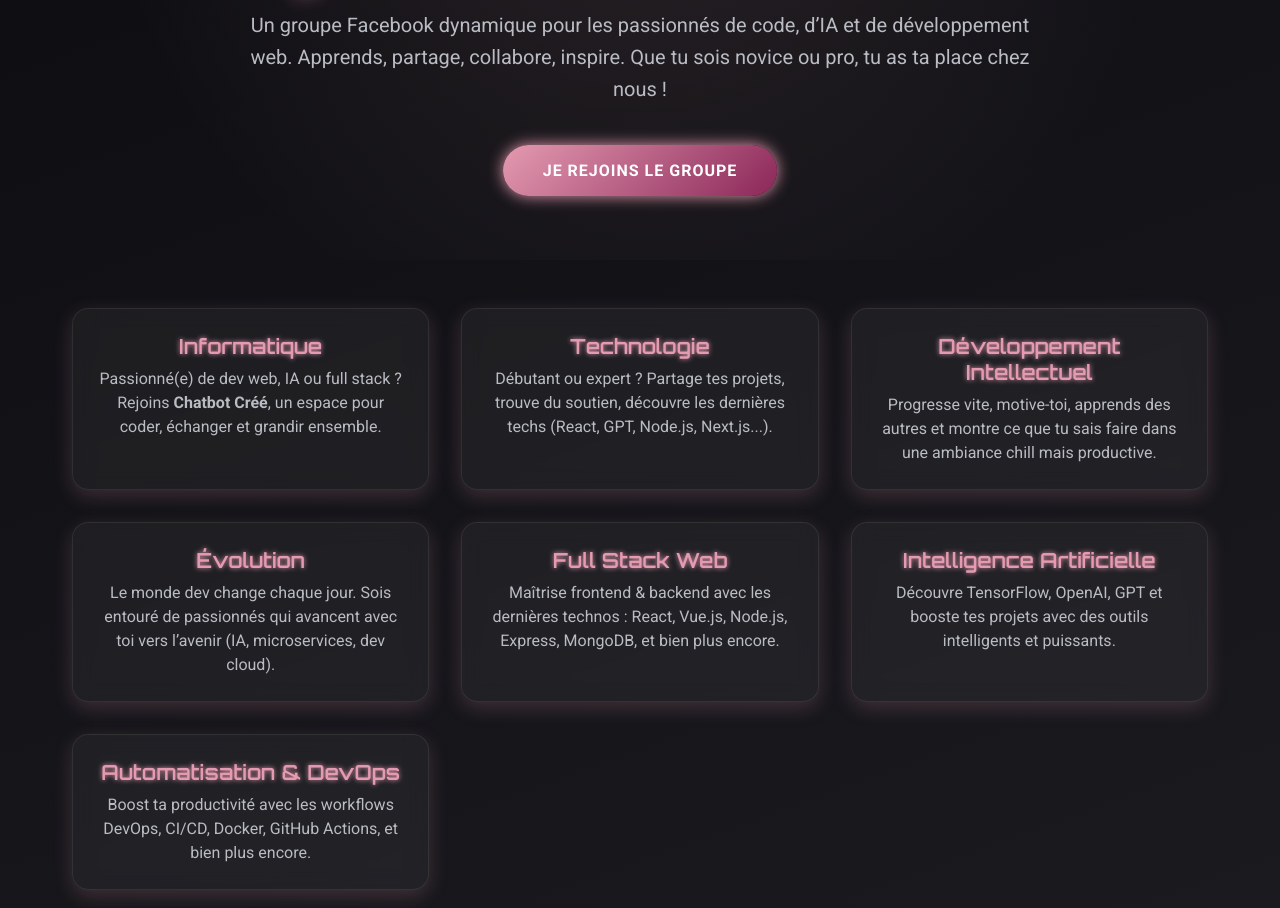
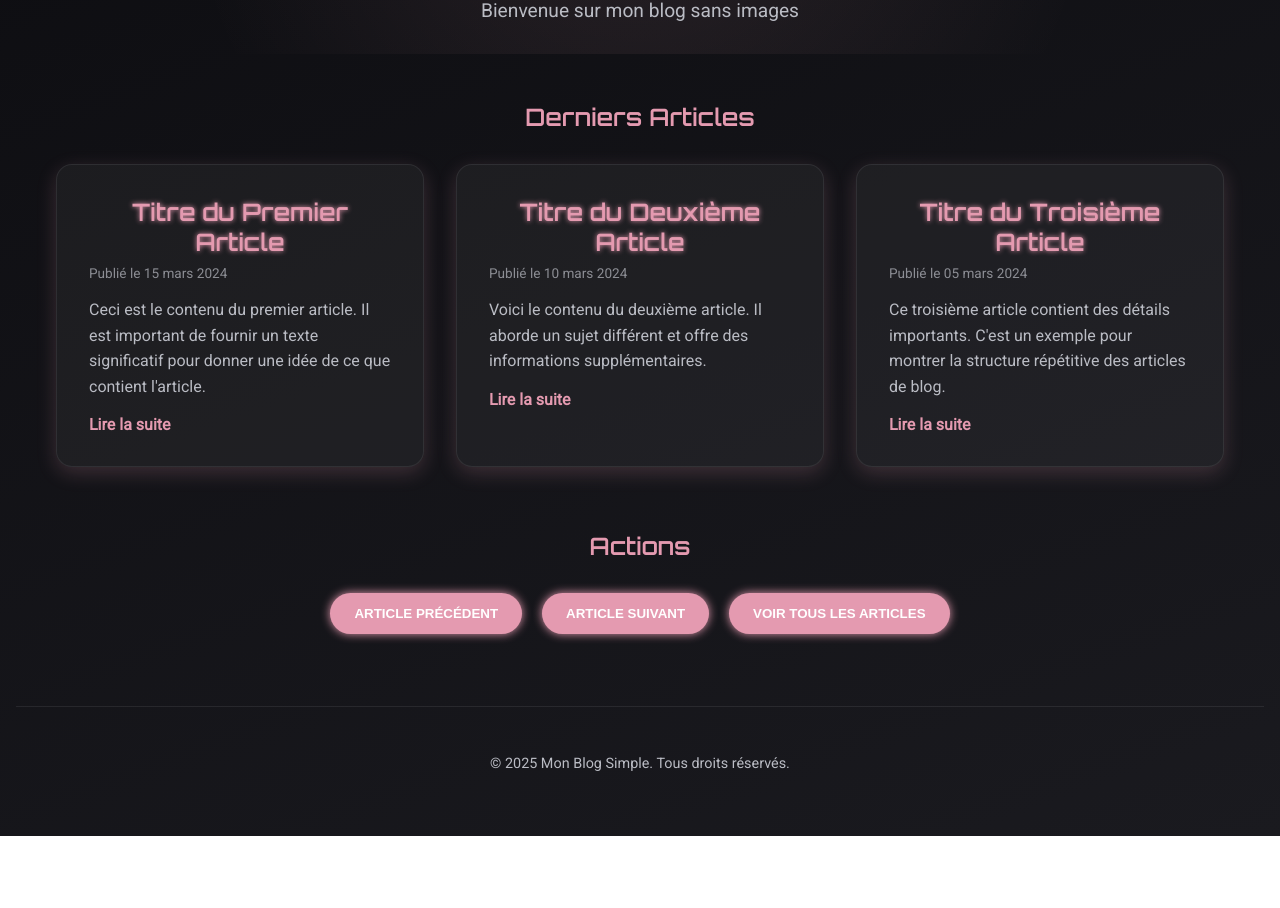
Before and after one commit to osangomessie12345/mini-blog, a plain HTML site: page page-communaute.html in a window 1280 px wide. Shown: the part 174-1082 px from the top of the page. After the commit the page ends 1010 px from the top, so only its background shows below. Drawn offline with Linux system fonts and the light colour scheme.

Commit message:
Update page-communaute.html

```diff
--- a/page-communaute.html
+++ b/page-communaute.html
@@ -3,68 +3,234 @@
 <head>
   <meta charset="UTF-8" />
   <meta name="viewport" content="width=device-width, initial-scale=1.0" />
-  <title>connexion </title>
-  <meta name="description" content="Rejoins un groupe Facebook actif autour du développement web, de l'IA, et de l'apprentissage collaboratif.">
-  <link rel="stylesheet" href="stylisation.css">
-  <link href="https://fonts.googleapis.com/css2?family=Orbitron:wght@600;700&family=Roboto:wght@400;700&display=swap" rel="stylesheet">
+  <title>Mon Blog Simple</title>
+  <link href="https://fonts.googleapis.com/css2?family=Orbitron:wght@600&family=Roboto&display=swap" rel="stylesheet">
+
   <style>
+    :root {
+      --hue: 330;
+      --first-color: #e49ab0;
+      --first-color-alt: hsl(var(--hue), 56%, 35%);
+      --title-color: hsl(0, 0%, 100%);
+      --text-color: hsl(228, 8%, 75%);
+      --body-color: #0d0d11;
+      --glass-color: rgba(255, 255, 255, 0.05);
+      --border-color: rgba(255, 255, 255, 0.08);
+      --shadow-color: rgba(228, 154, 176, 0.2);
+
+      --body-font: 'Roboto', sans-serif;
+      --font-heading: 'Orbitron', sans-serif;
+
+      --transition: all 0.4s ease;
+      --scale-hover: 1.05;
+    }
+
+    * {
+      margin: 0;
+      padding: 0;
+      box-sizing: border-box;
+    }
+
+    html {
+      scroll-behavior: smooth;
+    }
+
+    body {
+      font-family: var(--body-font);
+      background: linear-gradient(160deg, #0d0d11 0%, #1a1a1f 100%);
+      color: var(--text-color);
+      overflow-x: hidden;
+      padding: 2rem 1rem;
+    }
+
+    header {
+      text-align: center;
+      margin-bottom: 3rem;
+      background: radial-gradient(circle at top, rgba(255, 182, 193, 0.1), transparent 70%);
+      padding: 4rem 2rem 2rem;
+    }
+
+    header h1 {
+      font-family: var(--font-heading);
+      font-size: 3rem;
+      color: var(--first-color);
+      text-shadow: 0 0 15px var(--first-color);
+      margin-bottom: 1rem;
+      animation: fadeInDown 1s ease-out;
+    }
+
+    header p {
+      font-size: 1.2rem;
+      animation: fadeInUp 1.2s ease-out;
+    }
+
+    main h2 {
+      font-family: var(--font-heading);
+      color: var(--first-color);
+      text-align: center;
+      margin-bottom: 2rem;
+    }
+
+    .topics {
+      display: grid;
+      grid-template-columns: repeat(auto-fit, minmax(280px, 1fr));
+      gap: 2rem;
+      padding: 0 1rem;
+      max-width: 1200px;
+      margin: auto;
+    }
+
+    article {
+      background: var(--glass-color);
+      border: 1px solid var(--border-color);
+      border-radius: 1rem;
+      padding: 2rem;
+      box-shadow: 0 6px 20px var(--shadow-color);
+      transition: var(--transition);
+    }
+
+    article:hover {
+      transform: translateY(-5px) scale(1.02);
+      box-shadow: 0 8px 30px rgba(228, 154, 176, 0.3);
+    }
+
+    article h2 {
+      font-family: var(--font-heading);
+      font-size: 1.5rem;
+      margin-bottom: 0.5rem;
+      color: var(--first-color);
+      text-shadow: 0 0 5px var(--first-color);
+    }
+
+    .date {
+      font-size: 0.85rem;
+      display: block;
+      margin-bottom: 1rem;
+      opacity: 0.7;
+    }
+
+    article p {
+      font-size: 1rem;
+      line-height: 1.6;
+      margin-bottom: 1rem;
+    }
+
+    .read-more {
+      color: var(--first-color);
+      text-decoration: none;
+      font-weight: bold;
+      border-bottom: 1px solid transparent;
+      transition: var(--transition);
+    }
+
+    .read-more:hover {
+      border-color: var(--first-color);
+    }
+
+    .actions {
+      text-align: center;
+      margin-top: 4rem;
+    }
+
+    .actions h2 {
+      font-family: var(--font-heading);
+      color: var(--first-color);
+      margin-bottom: 1.5rem;
+    }
+
+    .actions button {
+      background: var(--first-color);
+      color: white;
+      border: none;
+      padding: 0.8rem 1.5rem;
+      margin: 0.5rem;
+      border-radius: 2rem;
+      font-weight: bold;
+      text-transform: uppercase;
+      cursor: pointer;
+      box-shadow: 0 0 10px var(--first-color);
+      transition: var(--transition);
+    }
+
+    .actions button:hover {
+      transform: scale(var(--scale-hover));
+      box-shadow: 0 0 25px var(--first-color-alt);
+    }
+
+    footer {
+      text-align: center;
+      color: var(--text-color);
+      padding: 3rem 1rem 2rem;
+      font-size: 0.9rem;
+      border-top: 1px solid var(--border-color);
+      margin-top: 4rem;
+    }
+
+    @keyframes fadeInDown {
+      from { opacity: 0; transform: translateY(-20px); }
+      to { opacity: 1; transform: translateY(0); }
+    }
+
+    @keyframes fadeInUp {
+      from { opacity: 0; transform: translateY(20px); }
+      to { opacity: 1; transform: translateY(0); }
+    }
+
+    @media (max-width: 600px) {
+      header h1 {
+        font-size: 2.3rem;
+      }
+
+      header p {
+        font-size: 1rem;
+      }
+    }
   </style>
 </head>
 
 <body>
 
-  <section class="hero">
-    <h1>Rejoins notre Communauté</h1>
-    <p>Un groupe Facebook dynamique pour les passionnés de code, d’IA et de développement web. Apprends, partage, collabore, inspire. Que tu sois novice ou pro, tu as ta place chez nous !</p>
-    <a href="https://facebook.com/groups/1190124518960551/" class="cta" target="_blank">Je Rejoins le Groupe</a>
-  </section>
+  <header>
+    <h1>Mon Blog Simple</h1>
+    <p>Bienvenue sur mon blog sans images</p>
+  </header>
 
-  <section class="topics">
-    <div class="topic">
-      <div class="topic-title">Informatique</div>
-      <div class="topic-description">
-        Passionné(e) de dev web, IA ou full stack ? Rejoins <strong>Chatbot Créé</strong>, un espace pour coder, échanger et grandir ensemble.
-      </div>
-    </div>
-    <div class="topic">
-      <div class="topic-title">Technologie</div>
-      <div class="topic-description">
-        Débutant ou expert ? Partage tes projets, trouve du soutien, découvre les dernières techs (React, GPT, Node.js, Next.js...).
-      </div>
-    </div>
-    <div class="topic">
-      <div class="topic-title">Développement Intellectuel</div>
-      <div class="topic-description">
-        Progresse vite, motive-toi, apprends des autres et montre ce que tu sais faire dans une ambiance chill mais productive.
-      </div>
-    </div>
-    <div class="topic">
-      <div class="topic-title">Évolution</div>
-      <div class="topic-description">
-        Le monde dev change chaque jour. Sois entouré de passionnés qui avancent avec toi vers l’avenir (IA, microservices, dev cloud).
-      </div>
-    </div>
-    <div class="topic">
-      <div class="topic-title">Full Stack Web</div>
-      <div class="topic-description">
-        Maîtrise frontend & backend avec les dernières technos : React, Vue.js, Node.js, Express, MongoDB, et bien plus encore.
-      </div>
-    </div>
-    <div class="topic">
-      <div class="topic-title">Intelligence Artificielle</div>
-      <div class="topic-description">
-        Découvre TensorFlow, OpenAI, GPT et booste tes projets avec des outils intelligents et puissants.
-      </div>
-    </div>
-    <div class="topic">
-      <div class="topic-title">Automatisation & DevOps</div>
-      <div class="topic-description">
-        Boost ta productivité avec les workflows DevOps, CI/CD, Docker, GitHub Actions, et bien plus encore.
-      </div>
-    </div>
-  </section>
+  <main>
+    <h2>Derniers Articles</h2>
+    <section class="topics">
+      <article>
+        <h2>Titre du Premier Article</h2>
+        <span class="date">Publié le 15 mars 2024</span>
+        <p>Ceci est le contenu du premier article. Il est important de fournir un texte significatif pour donner une idée de ce que contient l'article.</p>
+        <a href="#" class="read-more">Lire la suite</a>
+      </article>
 
+      <article>
+        <h2>Titre du Deuxième Article</h2>
+        <span class="date">Publié le 10 mars 2024</span>
+        <p>Voici le contenu du deuxième article. Il aborde un sujet différent et offre des informations supplémentaires.</p>
+        <a href="#" class="read-more">Lire la suite</a>
+      </article>
 
+      <article>
+        <h2>Titre du Troisième Article</h2>
+        <span class="date">Publié le 05 mars 2024</span>
+        <p>Ce troisième article contient des détails importants. C'est un exemple pour montrer la structure répétitive des articles de blog.</p>
+        <a href="#" class="read-more">Lire la suite</a>
+      </article>
+    </section>
+  </main>
+
+  <div class="actions">
+    <h2>Actions</h2>
+    <button>Article Précédent</button>
+    <button>Article Suivant</button>
+    <button>Voir Tous les Articles</button>
+  </div>
+
+  <footer>
+    <p>&copy; 2025 Mon Blog Simple. Tous droits réservés.</p>
+  </footer>
 
 </body>
 </html>
```
